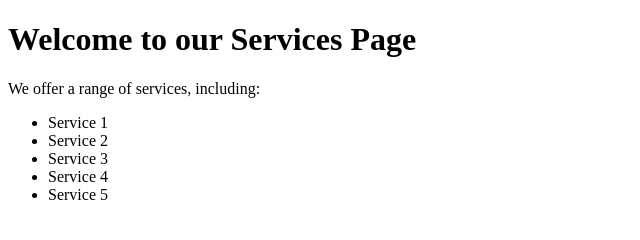
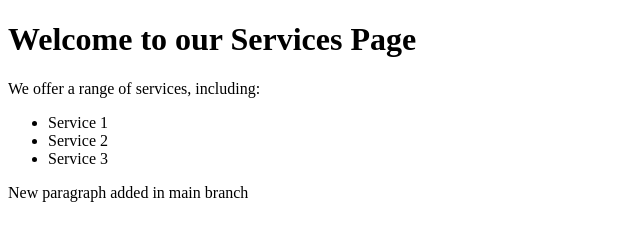
Before and after one commit to GunnerBel/Exercise_Git, a plain HTML site: page services.html in a window 1280 px wide. Shown: the whole page, without its empty margins (0-640 px from the left). Drawn offline with Linux system fonts and the light colour scheme.

Commit message:
made some changes to the service.html file

```diff
--- a/services.html
+++ b/services.html
@@ -10,8 +10,7 @@
     <li>Service 1</li>
     <li>Service 2</li>
     <li>Service 3</li>
-    <li>Service 4</li>
-    <li>Service 5</li>
   </ul>
+  <p>New paragraph added in main branch</p>
 </body>
 </html>
```
